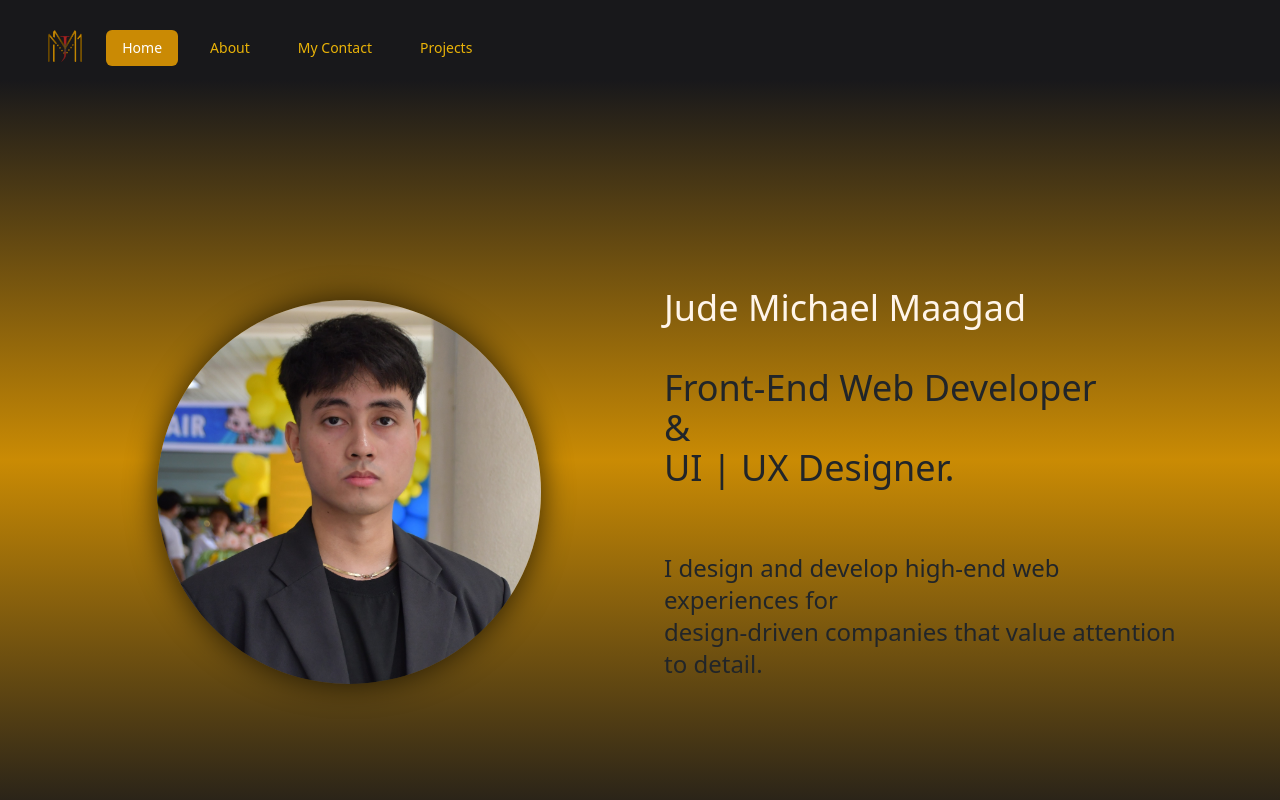
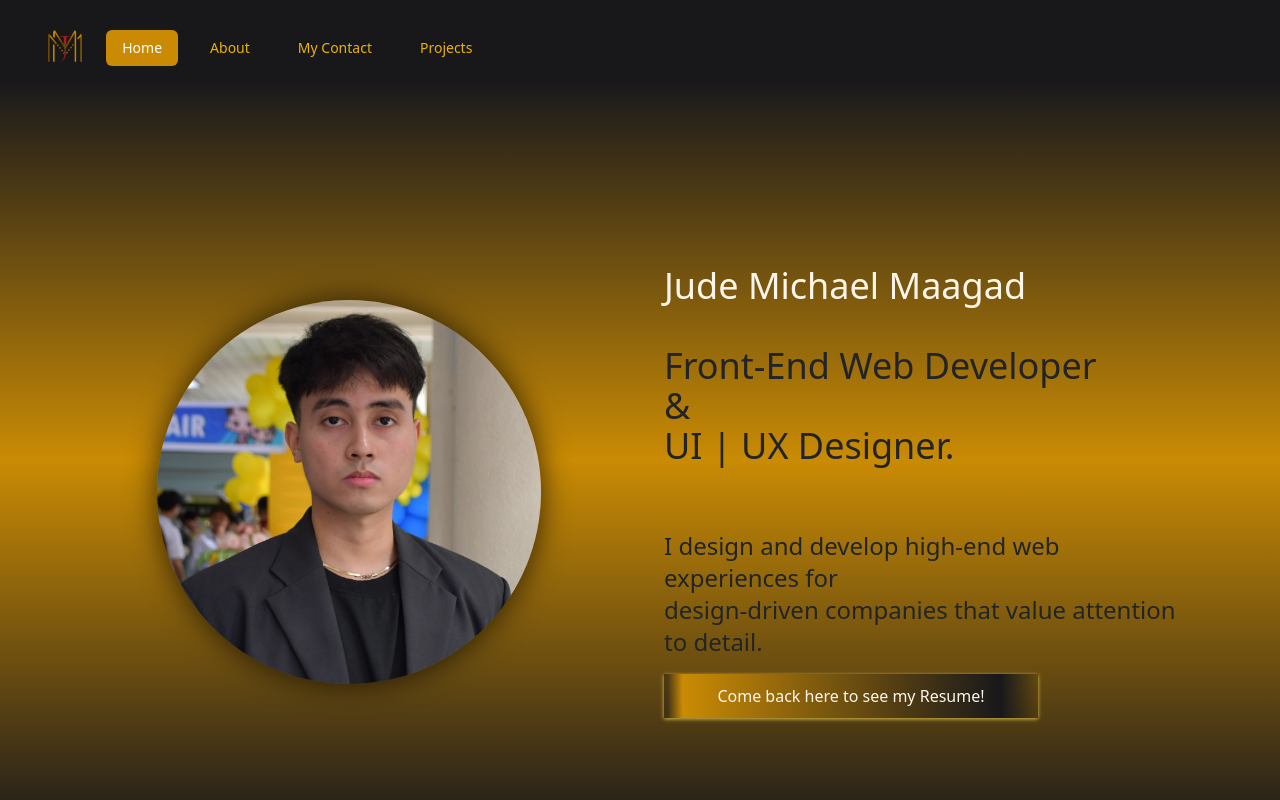
Before and after one commit to MaagadJM/Maagad-Jude-Portfolio, a React (Vite) app: page /projects in a window 1280 px wide. Shown: the top 800 px of the page. Built offline with nearby package versions, Linux system fonts and the light colour scheme.

Commit message:
Home: added resume and button

```diff
--- a/src/components/pages/Home/Home.jsx
+++ b/src/components/pages/Home/Home.jsx
@@ -14,6 +14,9 @@ import RHouseMount from "/right house mountain.png";
 import BlackedManMount from "/blacked man_on_mountain.png";
 
 import BackToTop from "../../inc/BackToTop";
+
+import ResumeBtn from "./resumebtns/ResumeBtn";
+// import SplitBtn from "./resumebtns/SplitBtn";
 
 function Home({ setActiveLink }) {
   // const [activeLink, setActiveLink] = useState(null);
@@ -117,6 +120,7 @@ function Home({ setActiveLink }) {
               I design and develop high-end web experiences for <br />
               design-driven companies that value attention to detail.
             </p>
+            <ResumeBtn />
           </section>
         </section>
 
--- /dev/null
+++ b/src/components/pages/Home/resumebtns/ResumeBtn.jsx
@@ -0,0 +1,11 @@
+import SplitButton from "./SplitBtn";
+
+const ResumeBtn = () => {
+  return (
+    <div>
+      <SplitButton pdfUrl="/Maagad-Jude-Portfolio/PDF/Maagad, Jude Michael - Front-End Web Developer - UIUX.pdf" />
+    </div>
+  );
+};
+
+export default ResumeBtn;
--- /dev/null
+++ b/src/components/pages/Home/resumebtns/SplitBtn.jsx
@@ -0,0 +1,35 @@
+import React from "react";
+
+// const SplitBtn = ({ primaryText, secondaryText, primaryAction, secondaryAction }) => {
+//     return (
+//       <div className="split-button">
+//         <button className="primary-btn" onClick={primaryAction}>
+//           {primaryText}
+//         </button>
+//         <button className="secondary-btn" onClick={secondaryAction}>
+//           {secondaryText}
+//         </button>
+//       </div>
+//     );
+//   };
+
+const SplitBtn = ({ pdfUrl }) => {
+  return (
+    <div className="split-button">
+      {/* <button
+        className="primary-btn"
+        onClick={() => window.open(pdfUrl, "_blank")}
+      >
+        View
+      </button> */}
+      <button
+        className="resume-download"
+        onClick={() => window.open(pdfUrl, "_blank", "noopener,noreferrer")}
+      >
+        Come back here to see my Resume!
+      </button>
+    </div>
+  );
+};
+
+export default SplitBtn;
--- a/src/index.css
+++ b/src/index.css
@@ -57,6 +57,13 @@
   box-shadow: 0 0 120px rgba(255, 224, 87, 0.8);
   transform: rotate(360deg);
 } */
+
+.resume-download {
+  color: #FFF5EA;
+  box-shadow: 0 1px 4px rgba(255, 224, 87, 0.8) !important;
+  background: -webkit-linear-gradient(0deg, #18181b50 1%, #ca8b04 5%, #18181b 90%, #18181b02);
+  padding: 10px 10%;
+}
 
 /* =================== FIRST SECTION END ================= */
 
```
Also changed, not shown: public/Thumbnails/Techforce Solutions Inc.png, 1 other file (tests, documents, lock files or other folders).
